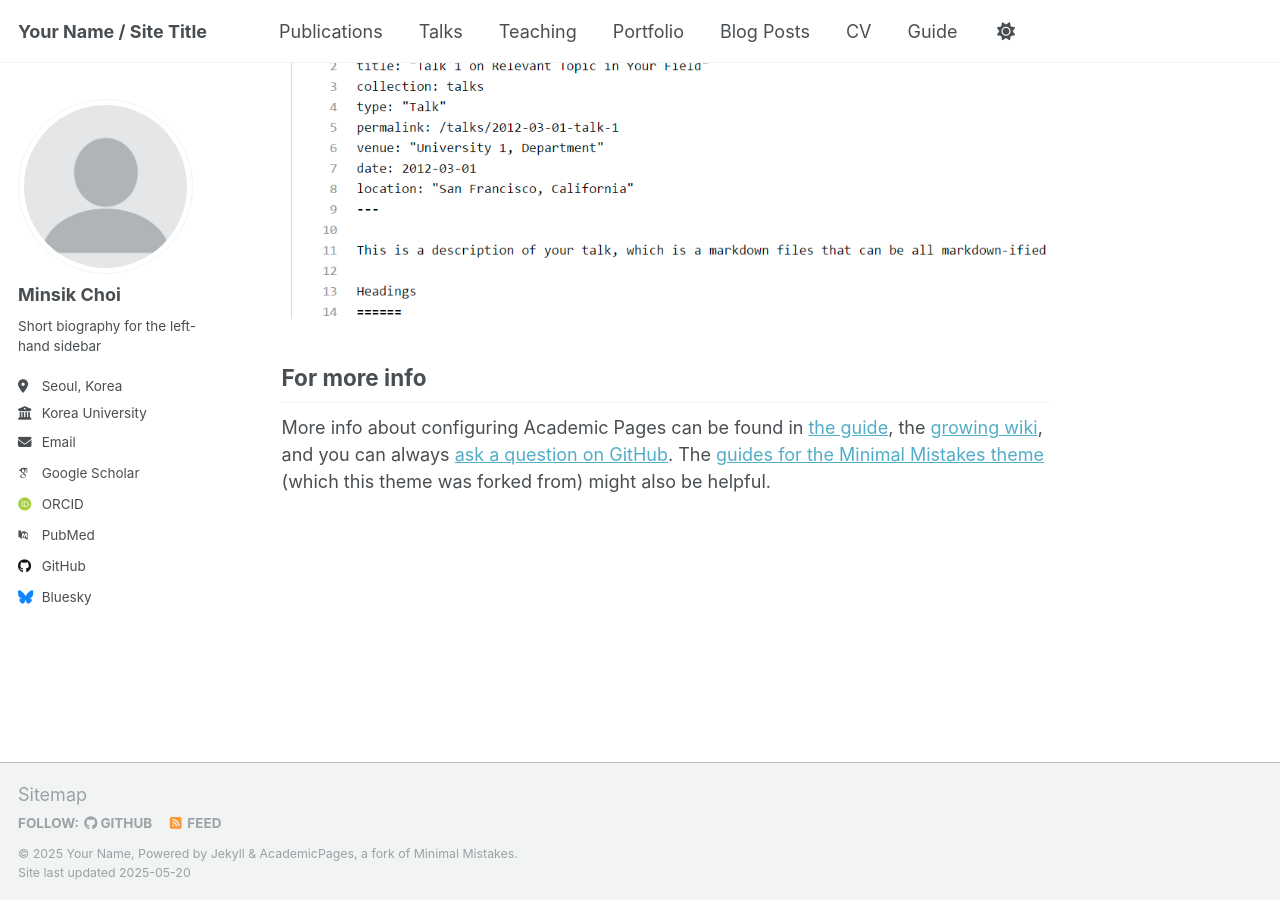
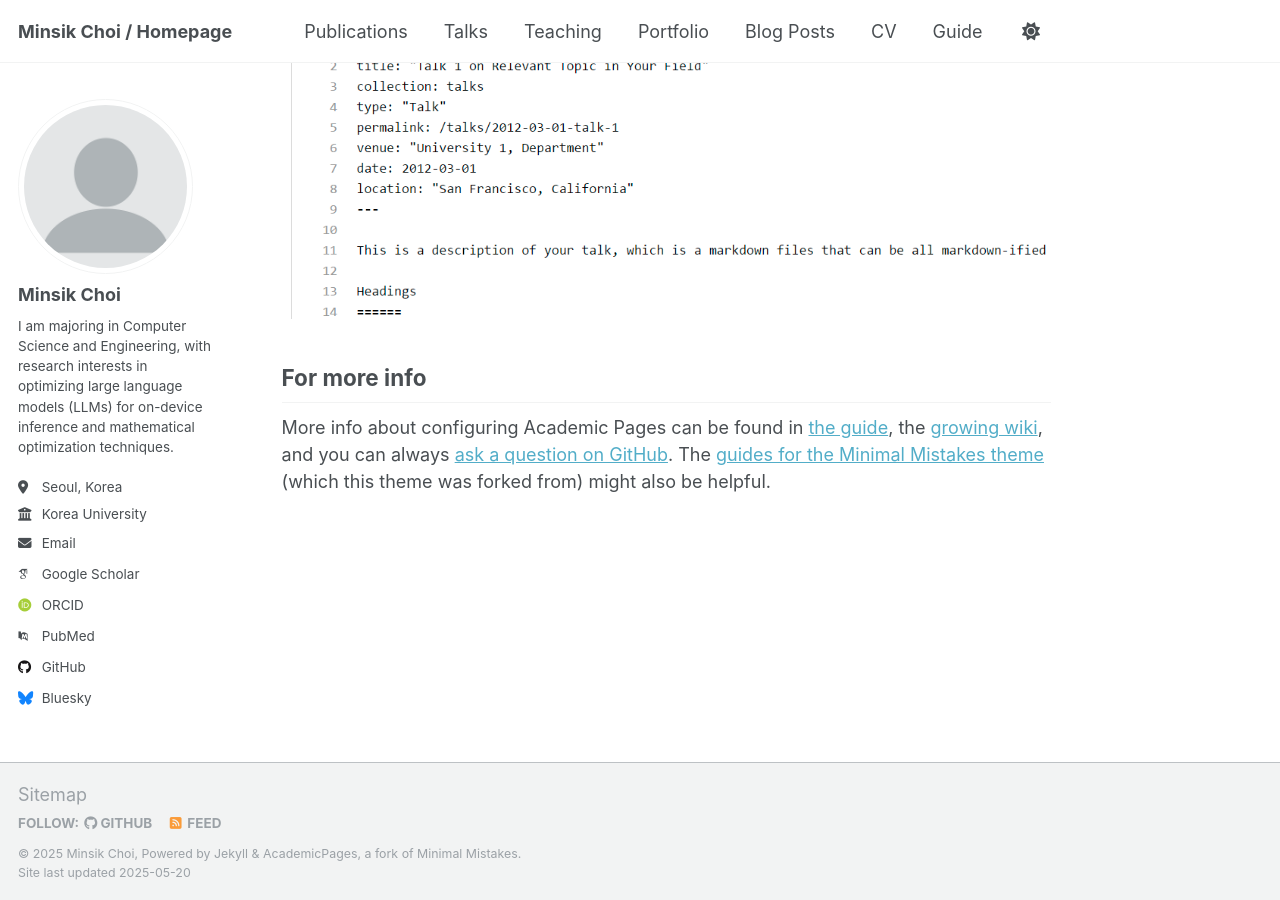
Before and after one commit to minsik-choi126/minsik-choi126.github.io, a Jekyll site: the page built from _pages/about.md, in a window 1280 px wide and 900 px high, scrolled down 2636 px. Built offline with Jekyll 4.4.1, drawn with Linux system fonts in a browser that asks for light colours; some web fonts are replaced.

Commit message:
Update _config.yml

```diff
--- a/_config.yml
+++ b/_config.yml
@@ -9,9 +9,9 @@
 # Basic Site Settings
 locale                   : "en-US"
 site_theme               : "default"
-title                    : "Your Name / Site Title"
+title                    : "Minsik Choi / Homepage"
 title_separator          : "-"
-name                     : &name "Your Name"
+name                     : &name "Minsik Choi"
 description              : &description "personal description"
 url                      : https://academicpages.github.io # the base hostname & protocol for your site e.g. "https://[your GitHub username].github.io" or if you already have some other page hosted on Github then use "https://[your GitHub username].github.io/[Your Repo Name]"
 baseurl                  : "" # the subpath of your site, e.g. "/blog"
@@ -24,8 +24,8 @@ author:
   # Biographic information
   avatar           : "profile.png"
   name             : "Minsik Choi"
-  pronouns         : # example: "he/his"
-  bio              : "Short biography for the left-hand sidebar"
+  pronouns         : # example: "he/him"
+  bio              : "I am majoring in Computer Science and Engineering, with research interests in optimizing large language models (LLMs) for on-device inference and mathematical optimization techniques."
   location         : "Seoul, Korea"
   employer         : "Korea University"
   uri              : # URL
```
